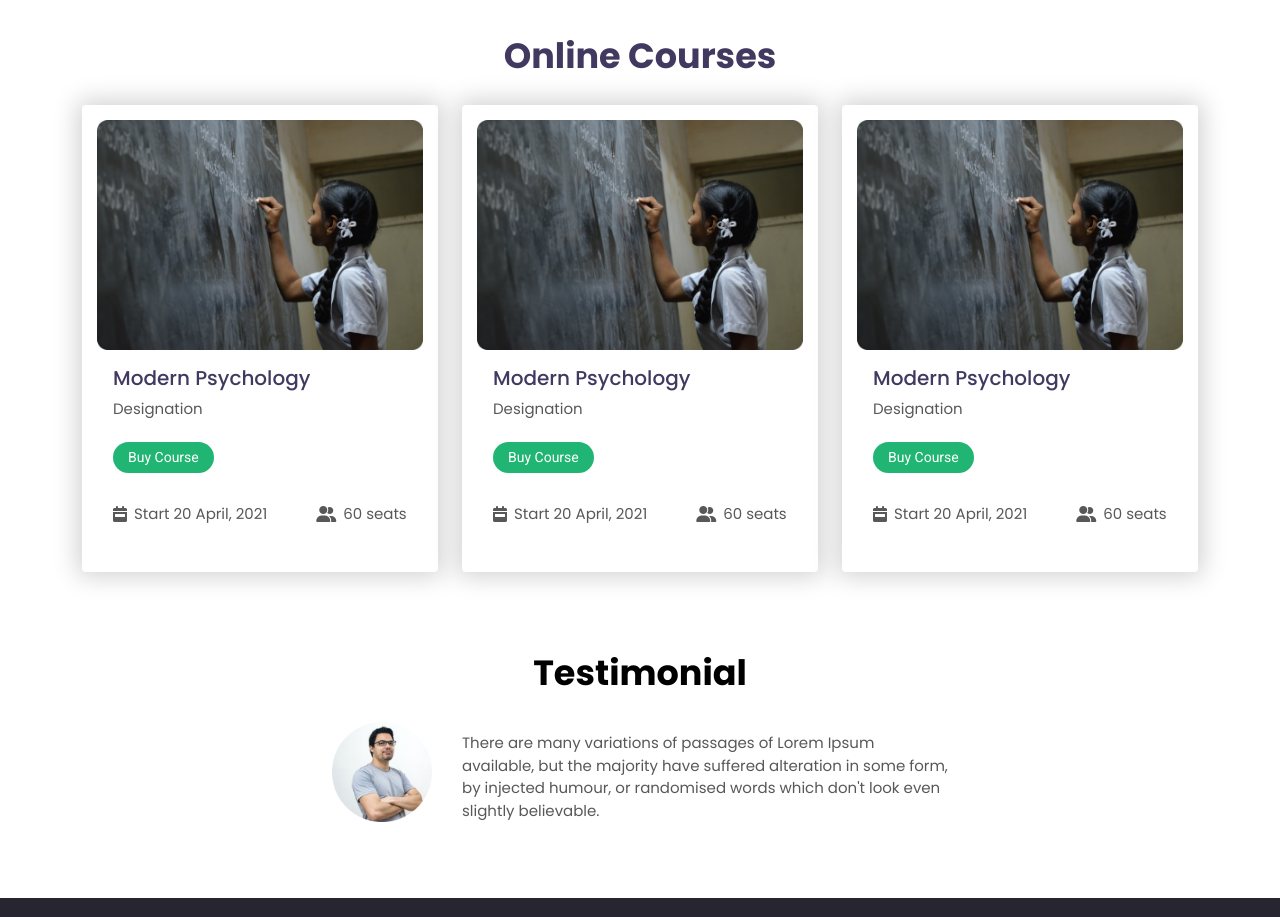
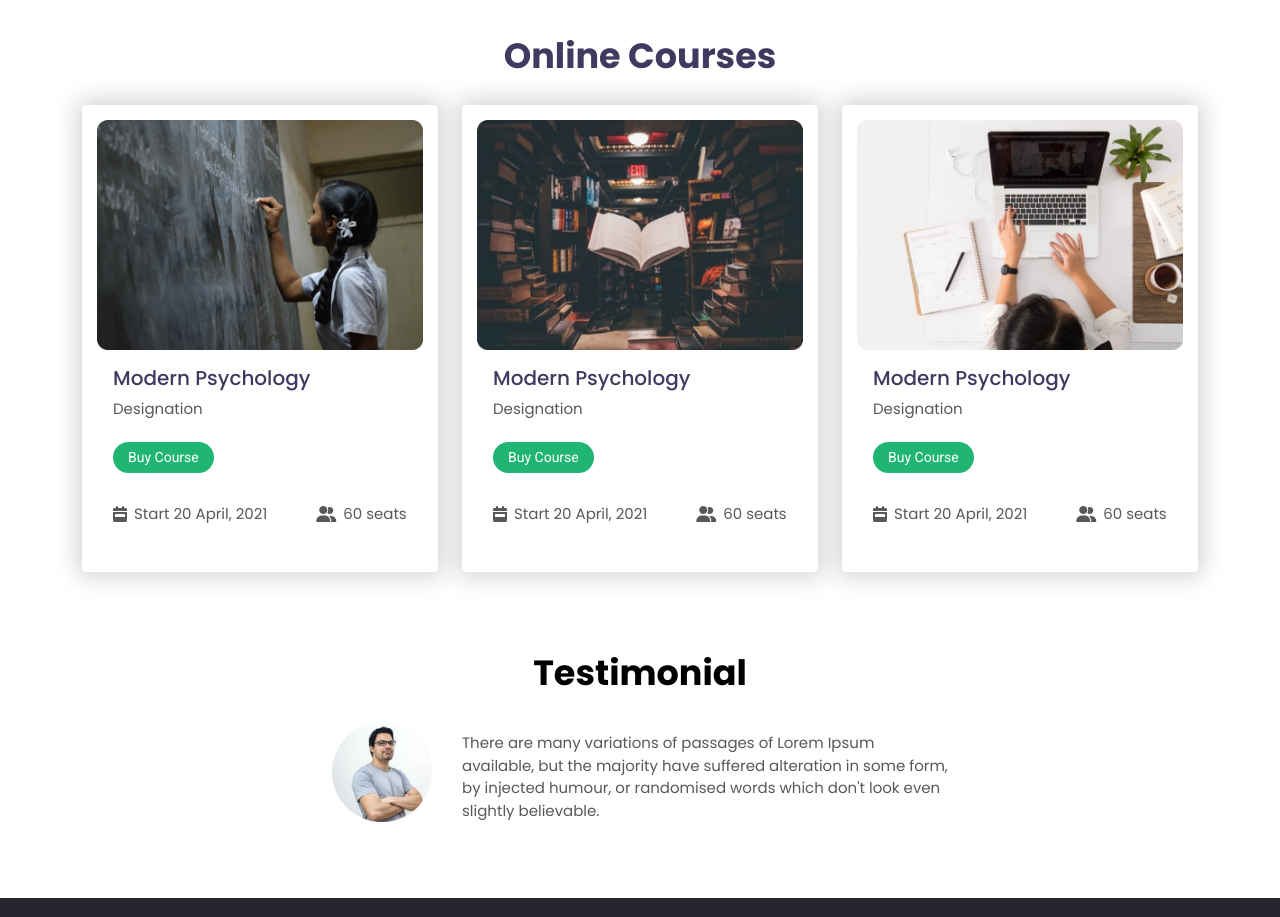
Before and after one commit to NurjahanSorder123/E-school, a plain HTML site: page index.html in a window 1280 px wide. Shown: the part 1160-2077 px from the top of the page. Drawn offline with nearby package versions, Linux system fonts and the light colour scheme.

Commit message:
secend commit

```diff
--- a/index.html
+++ b/index.html
@@ -162,7 +162,7 @@
                     </div>
                     <div class="col">
                       <div class="card h-100">
-                        <img src="assets/img/Photos/Morder pyschology.png" class="card-img-top" alt="...">
+                        <img src="assets/img/Photos/Morder psyc.png" class="card-img-top" alt="...">
                         <div class="card-body">
                           <h5 class="card-title">Modern Psychology</h5>
                           <p class="card-text">Designation</p>
@@ -182,7 +182,7 @@
                     </div>
                     <div class="col">
                       <div class="card h-100">
-                        <img src="assets/img/Photos/Morder pyschology.png" class="card-img-top" alt="...">
+                        <img src="assets/img/Photos/Morder pychons.png" class="card-img-top" alt="...">
                         <div class="card-body">
                           <h5 class="card-title">Modern Psychology</h5>
                           <p class="card-text">Designation</p>
```
